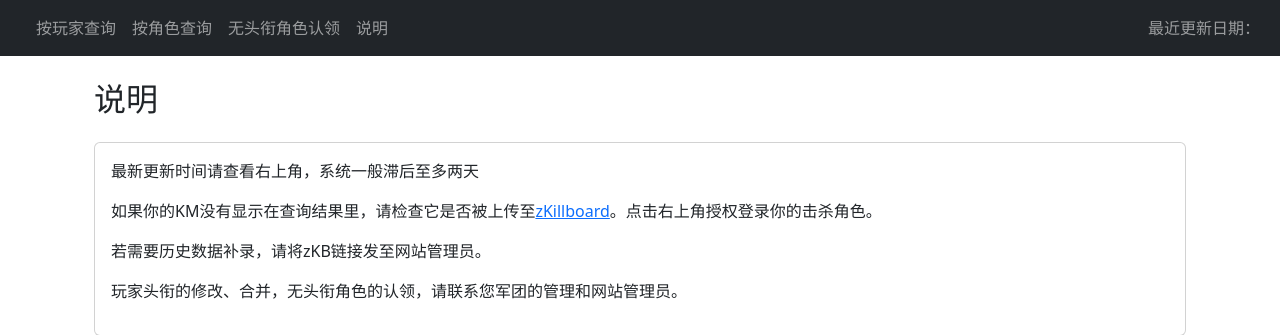
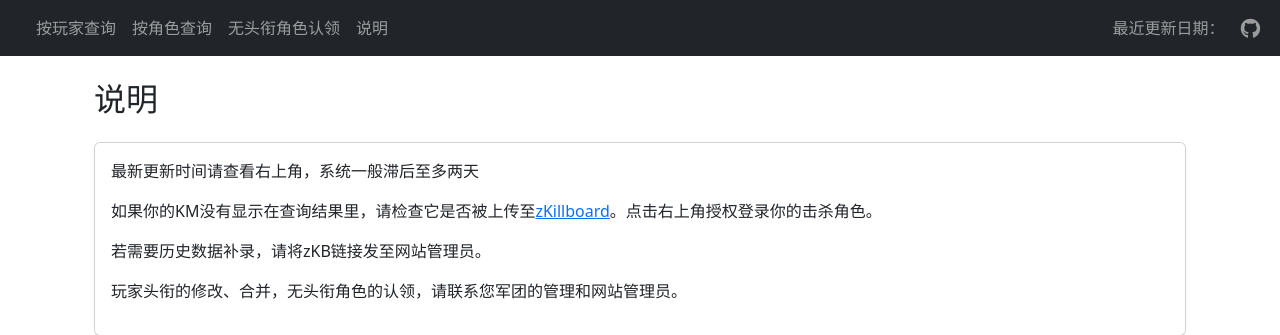
Before and after one commit to aflyhorse/EVE-CorpKMStat, a Flask app: template kmstat/templates/help.html.jinja2 in a window 1280 px wide. Shown: the top 335 px of the page. Run offline with Flask 3, Linux system fonts and the light colour scheme; the template is opened without the code that fills it, so the values that code supplies are empty; parts of the project's set-up code (start-up, migrations or seed data) failed here and were passed over; some libraries are stand-ins or nearby versions.

Commit message:
misc: add a github loopback link in navbar

```diff
--- a/kmstat/templates/base.html.jinja2
+++ b/kmstat/templates/base.html.jinja2
@@ -7,6 +7,7 @@
     <link rel="icon" type="image/png" href="{{ url_for('static', filename='logo.png') }}">
     <title>{% block title %}{% endblock %} - {{ config.sitename }}</title>
     {{ bootstrap.load_css() }}
+    <link rel="stylesheet" href="https://cdnjs.cloudflare.com/ajax/libs/font-awesome/6.5.1/css/all.min.css">
     <style>
         .clickable-row {
             cursor: pointer;
@@ -50,6 +51,11 @@
                     <li class="nav-item">
                         <span class="nav-link">最近更新日期：{{ config.latest }}</span>
                     </li>
+                    <li class="nav-item">
+                        <a class="nav-link" href="https://github.com/aflyhorse/EVE-CorpKMStat" target="_blank">
+                            <i class="fab fa-github fa-lg"></i>
+                        </a>
+                    </li>
                 </ul>
             </div>
         </div>
```
